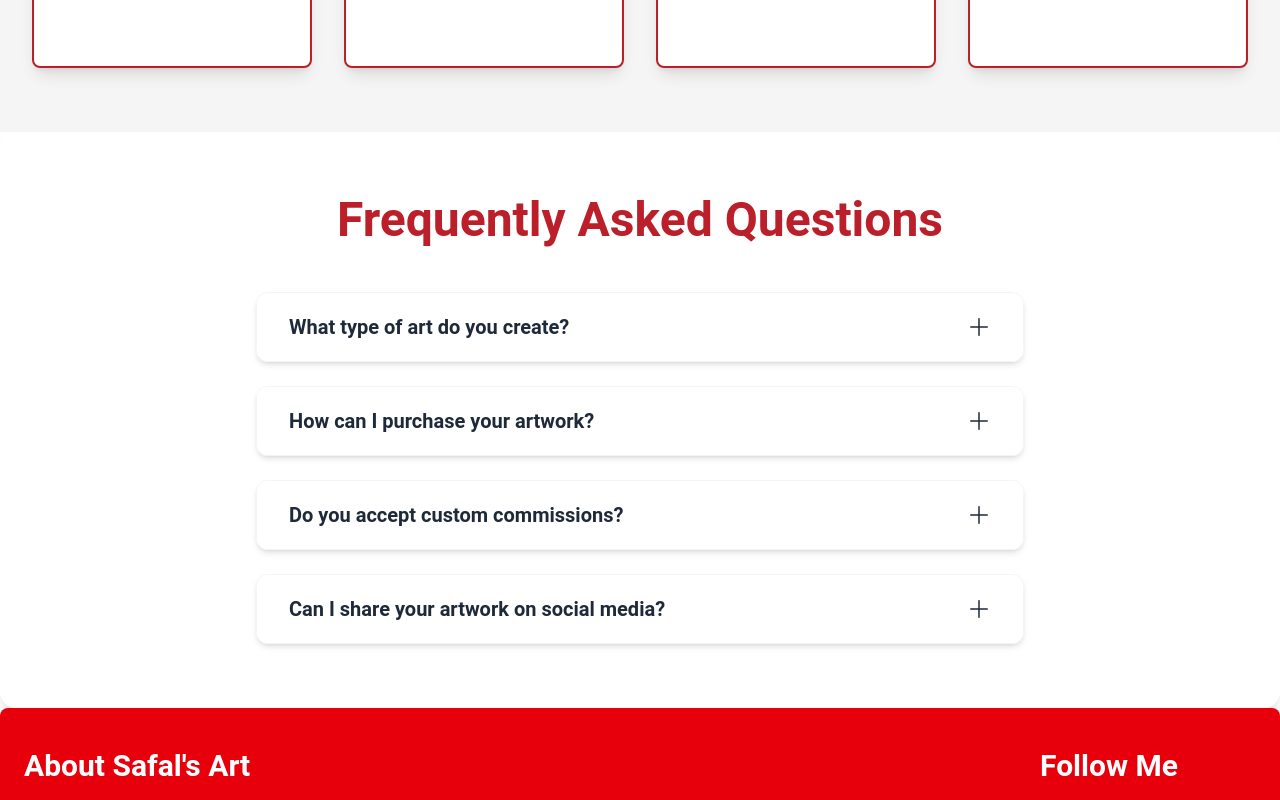
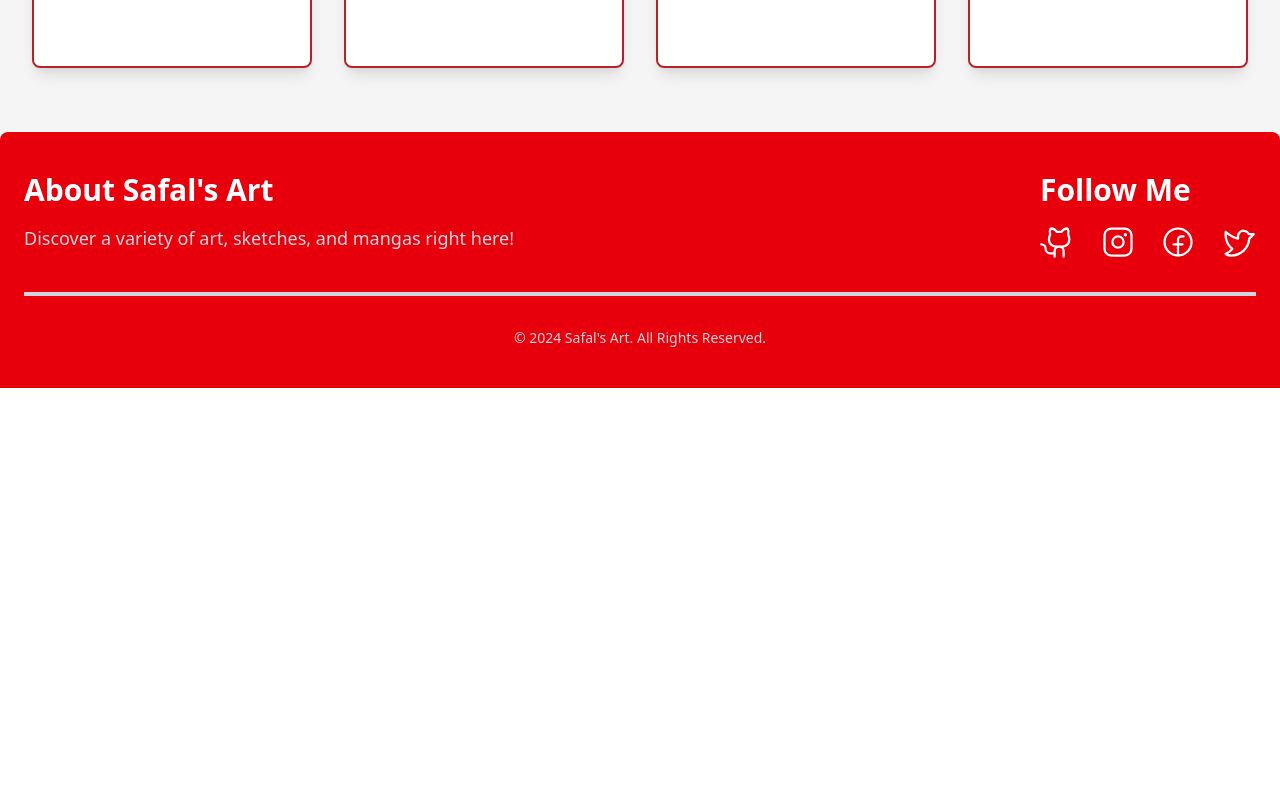
Before and after one commit to Happilli/Artistry, a React (Vite) app: page / in a window 1280 px wide. Shown: the part 1440-2240 px from the top of the page. After the commit the page ends 1828 px from the top, so only its background shows below. Built offline with nearby package versions, Linux system fonts and the light colour scheme.

Commit message:
FEATURE: add react-top-loading-bar for improved loading feedback in the app

```diff
--- a/package.json
+++ b/package.json
@@ -18,6 +18,7 @@
     "react-helmet": "^6.1.0",
     "react-router-dom": "^7.1.5",
     "react-toastify": "^11.0.3",
+    "react-top-loading-bar": "^3.0.2",
     "tailwindcss": "^4.0.6"
   },
   "devDependencies": {
--- a/src/App.tsx
+++ b/src/App.tsx
@@ -1,38 +1,53 @@
-import { Routes, Route } from "react-router-dom";
-import "./App.css";
+import { Routes, Route, useLocation } from "react-router-dom";
+import { useState, useEffect } from "react";
+import LoadingBar from "react-top-loading-bar";
+import { ToastContainer } from "react-toastify";
 import Home from "./pages/Home";
 import NotFound from "./pages/404";
 import About from "./pages/About";
 import Contact from "./pages/Contact";
 import Babeski from "./pages/Auth/Babeski";
-import { ToastContainer } from "react-toastify";
 import ProtectedRoute from "./pages/Auth/ProtectedRoute";
 import Dashboard from "./pages/Safal/Dashboard";
-function App() {
-  const NoMatch = () => {
-    return <NotFound />;
-  };
+
+const App: React.FC = () => {
+  const [progress, setProgress] = useState<number>(0);
+  const location = useLocation();
+
+  useEffect(() => {
+    setProgress(50);
+    const timer = setTimeout(() => setProgress(100), 300);
+    return () => clearTimeout(timer);
+  }, [location]);
+
   return (
     <>
+      <LoadingBar
+        color="#000000"
+        progress={progress}
+        onLoaderFinished={() => setProgress(0)}
+      />
       <ToastContainer />
+
       <Routes>
-        {/* gateway */}
+        {/* Public Routes */}
+        <Route path="/" element={<Home />} />
+        <Route path="/about" element={<About />} />
+        <Route path="/contact" element={<Contact />} />
+
+        {/* Authentication Route */}
         <Route path="/babeski" element={<Babeski />} />
 
-        {/* myroutealone */}
+        {/* Protected Routes */}
         <Route element={<ProtectedRoute />}>
           <Route path="/dashboard" element={<Dashboard />} />
         </Route>
 
-        {/* pulbicroutes */}
-        <Route path="/" element={<Home />} />
-        <Route path="/about" element={<About />} />
-        <Route path="contact" element={<Contact />} />
         {/* Catch-All Route */}
-        <Route path="*" element={<NoMatch />} />
+        <Route path="*" element={<NotFound />} />
       </Routes>
     </>
   );
-}
+};
 
 export default App;
--- a/src/pages/Home.tsx
+++ b/src/pages/Home.tsx
@@ -1,22 +1,16 @@
 import React, { useState, useEffect } from "react";
 import { useNavigate } from "react-router-dom";
 import Layout from "../components/Layout/Layout";
-import { X, Plus } from "@phosphor-icons/react";
 
 const Home: React.FC = () => {
   const [scrollY, setScrollY] = useState(0);
   const navigate = useNavigate();
-  const [openIndex, setOpenIndex] = useState<number | null>(null);
 
   useEffect(() => {
     const handleScroll = () => setScrollY(window.scrollY);
     window.addEventListener("scroll", handleScroll);
     return () => window.removeEventListener("scroll", handleScroll);
   }, []);
-
-  const toggleAnswer = (index: number) => {
-    setOpenIndex(openIndex === index ? null : index);
-  };
 
   return (
     <Layout
@@ -144,59 +138,6 @@ const Home: React.FC = () => {
           ))}
         </div>
       </div>
-      <section className="py-16 px-8 bg-white text-gray-800 rounded-2xl shadow-lg">
-        <h2 className="text-5xl font-semibold text-center text-[#ba1f2a] mb-12">
-          Frequently Asked Questions
-        </h2>
-        <div className="max-w-3xl mx-auto flex flex-col gap-6">
-          {[
-            {
-              question: "What type of art do you create?",
-              answer:
-                "I specialize in manga-style digital illustrations, concept art, and sketches. Each piece captures my unique style, blending creativity with a deep passion for storytelling.",
-            },
-            {
-              question: "How can I purchase your artwork?",
-              answer:
-                "To purchase my artwork, simply visit the 'Explore' section where you can view and select the pieces you're interested in. Each piece has an option to purchase as a print or digital download.",
-            },
-            {
-              question: "Do you accept custom commissions?",
-              answer:
-                "Yes, I accept custom commissions! You can reach out to me through the 'Contact' section for details on pricing, timelines, and any special requests you have for your custom artwork.",
-            },
-            {
-              question: "Can I share your artwork on social media?",
-              answer:
-                "Yes! You are welcome to share my artwork on social media as long as you credit me (@happilli). Feel free to tag me so I can see your posts!",
-            },
-          ].map((faq, idx) => (
-            <div
-              key={idx}
-              className="border border-gray-100 rounded-xl shadow-md overflow-hidden transition-all duration-300 ease-in-out hover:shadow-xl"
-            >
-              <button
-                onClick={() => toggleAnswer(idx)}
-                className="w-full text-left px-8 py-5 bg-white text-xl font-semibold text-gray-800 flex justify-between items-center cursor-pointer transition-all duration-300 ease-in-out hover:bg-[#f5f5f5] focus:outline-none"
-              >
-                {faq.question}
-                <span
-                  className={`text-xl transform transition-all duration-300 ${
-                    openIndex === idx ? "rotate-90" : ""
-                  }`}
-                >
-                  {openIndex === idx ? <X size={24} /> : <Plus size={24} />}
-                </span>
-              </button>
-              {openIndex === idx && (
-                <div className="max-h-[300px] overflow-hidden bg-white p-6 text-gray-700 transition-all duration-300 ease-in-out">
-                  <p>{faq.answer}</p>
-                </div>
-              )}
-            </div>
-          ))}
-        </div>
-      </section>
     </Layout>
   );
 };
```
Also changed, not shown: 1 other file (tests, documents, lock files or other folders).
